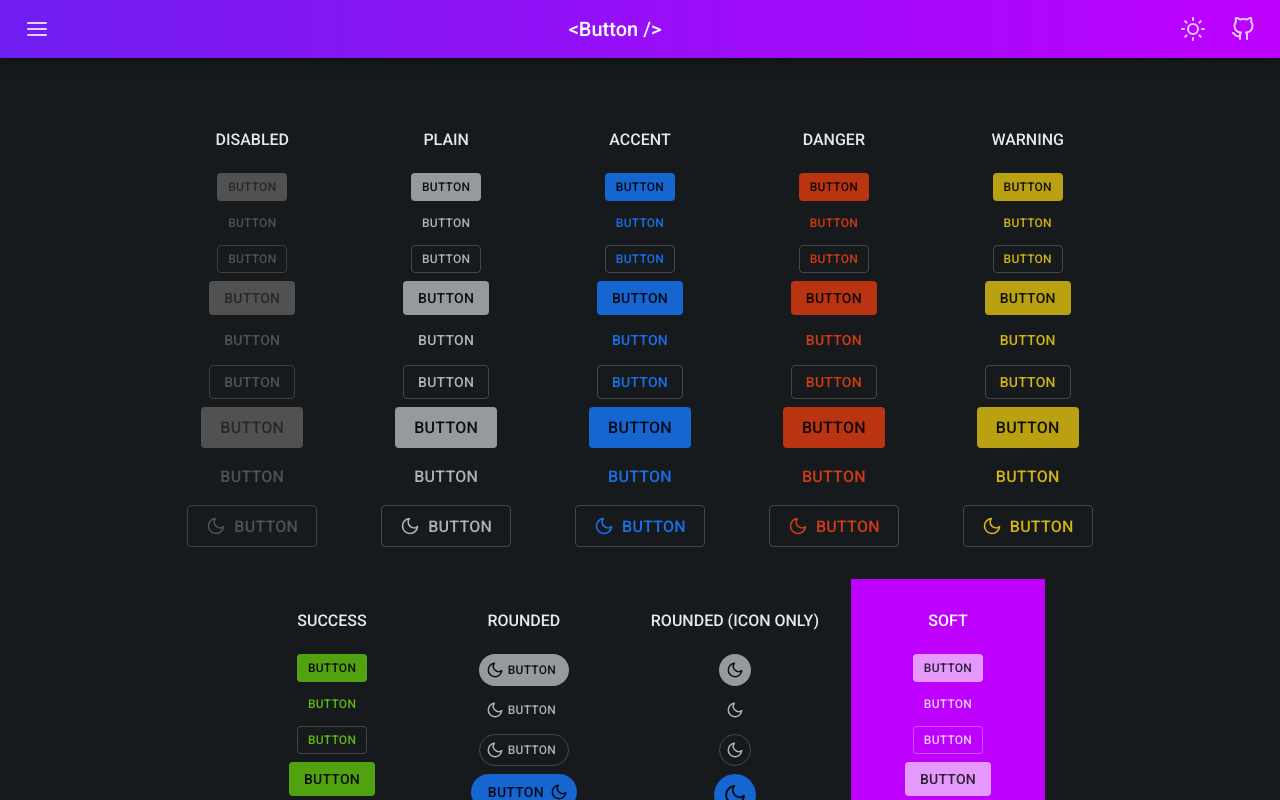
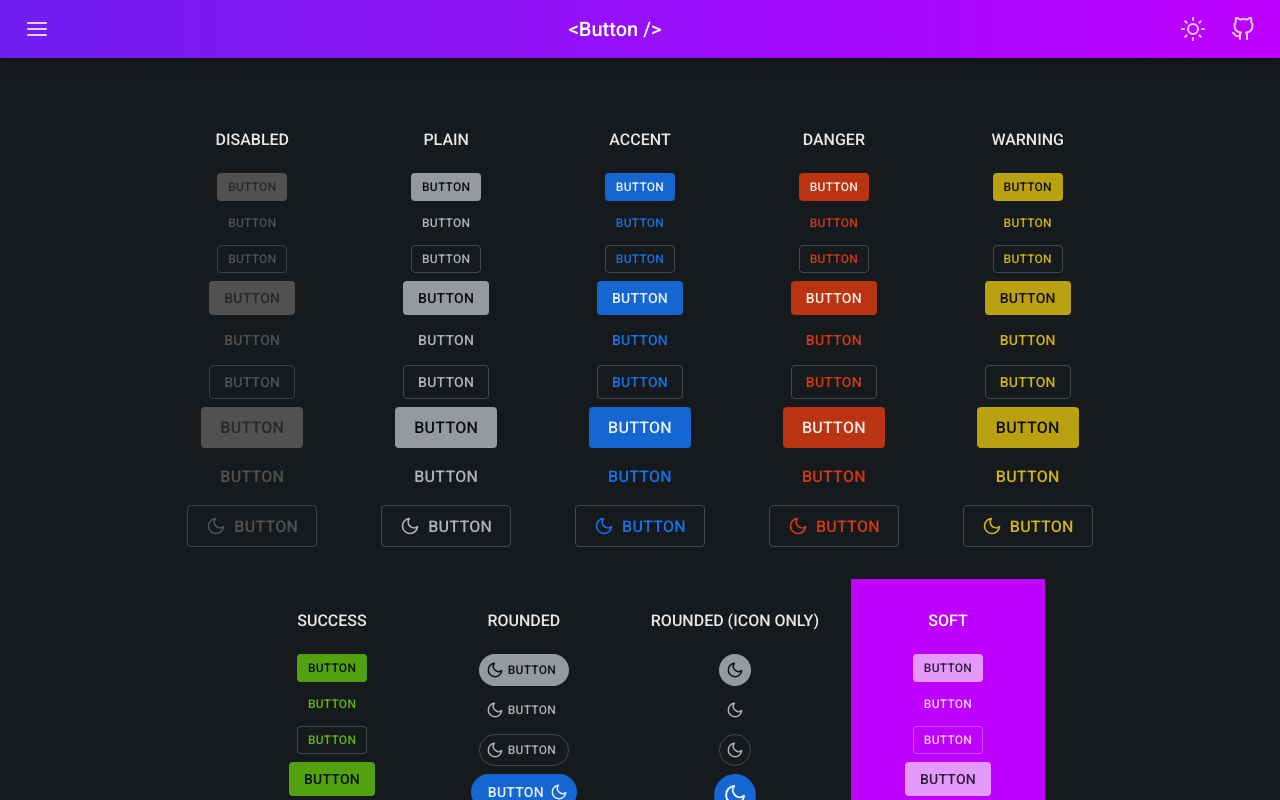
Before and after one commit to loskware/svelte-luna, a Svelte app: page / in a window 1280 px wide. Shown: the top 800 px of the page. Built offline with nearby package versions, Linux system fonts and the light colour scheme.

Commit message:
v0.2.7 released

```diff
--- a/lib/package.json
+++ b/lib/package.json
@@ -1,9 +1,11 @@
 {
   "name": "svelte-luna",
-  "version": "0.2.6",
+  "type": "module",
+  "version": "0.2.7",
   "license": "MIT",
   "private": false,
   "main": "index.js",
+  "svelte": "index.js",
   "files": [
     "actions",
     "css",
@@ -12,10 +14,10 @@
     "Button.svelte",
     "Card.svelte",
     "CheckBox.svelte",
+    "Chip.svelte",
     "CircleProgress.svelte",
     "Divider.svelte",
     "FlipView.svelte",
-    "Icon.svelte",
     "LineProgress.svelte",
     "Menu.svelte",
     "MenuItem.svelte",
--- a/src/luna/MenuItem.svelte
+++ b/src/luna/MenuItem.svelte
@@ -40,6 +40,7 @@
     padding: 0 16px;
     font-size: 0.875rem;
     min-height: 2.375rem;
+    cursor: pointer;
     user-select: none;
   }
   .MenuItem.compact {
--- a/src/luna/css/theme.css
+++ b/src/luna/css/theme.css
@@ -42,7 +42,7 @@
   --luna-accent-bkg-color-alpha2: hsla(214, 82%, 50%, 0.4);
   --luna-accent-border-color: var(--luna-accent-color);
   --luna-accent-text-color: hsl(214, 82%, 50%);
-  --luna-accent-text-color-inverse: var(--luna-text-color-inverse);
+  --luna-accent-text-color-inverse: var(--luna-text-color);
 
   /* DANGER */
   --luna-danger-color: hsl(12, 82%, 40%);
@@ -52,7 +52,7 @@
   --luna-danger-bkg-color-alpha2: hsla(12, 82%, 45%, 0.4);
   --luna-danger-border-color: var(--luna-danger-color);
   --luna-danger-text-color: hsl(12, 82%, 45%);
-  --luna-danger-text-color-inverse: var(--luna-text-color-inverse);
+  --luna-danger-text-color-inverse: var(--luna-text-color);
 
   /* WARNING */
   --luna-warning-color: hsl(51, 82%, 40%);
```
